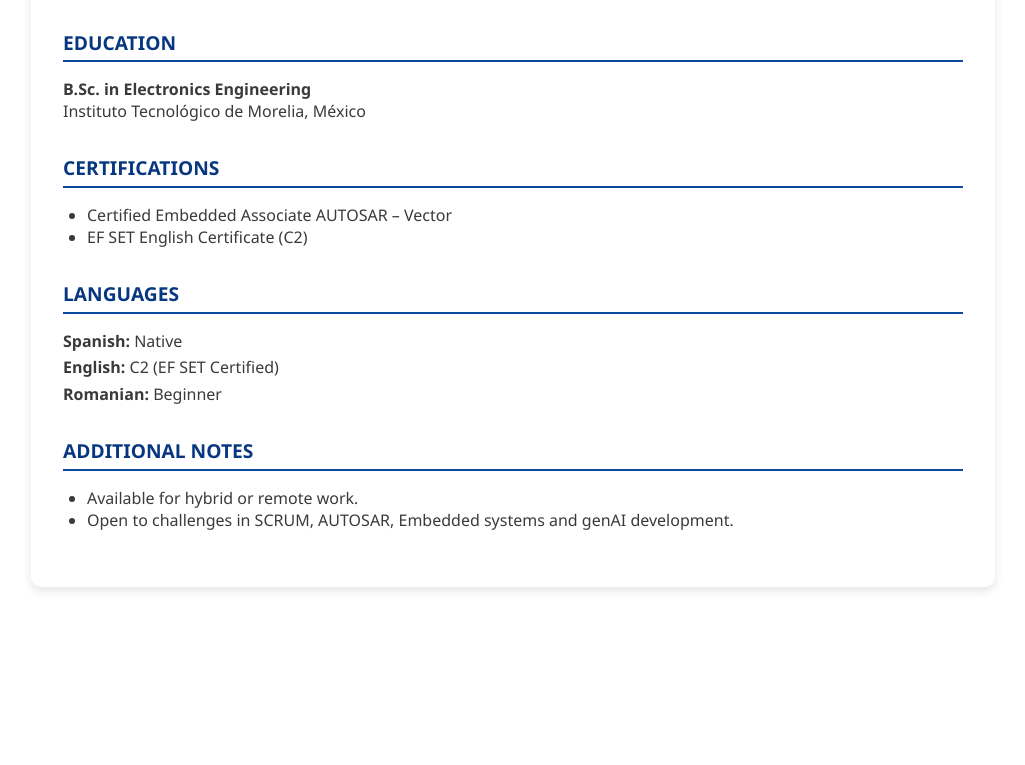
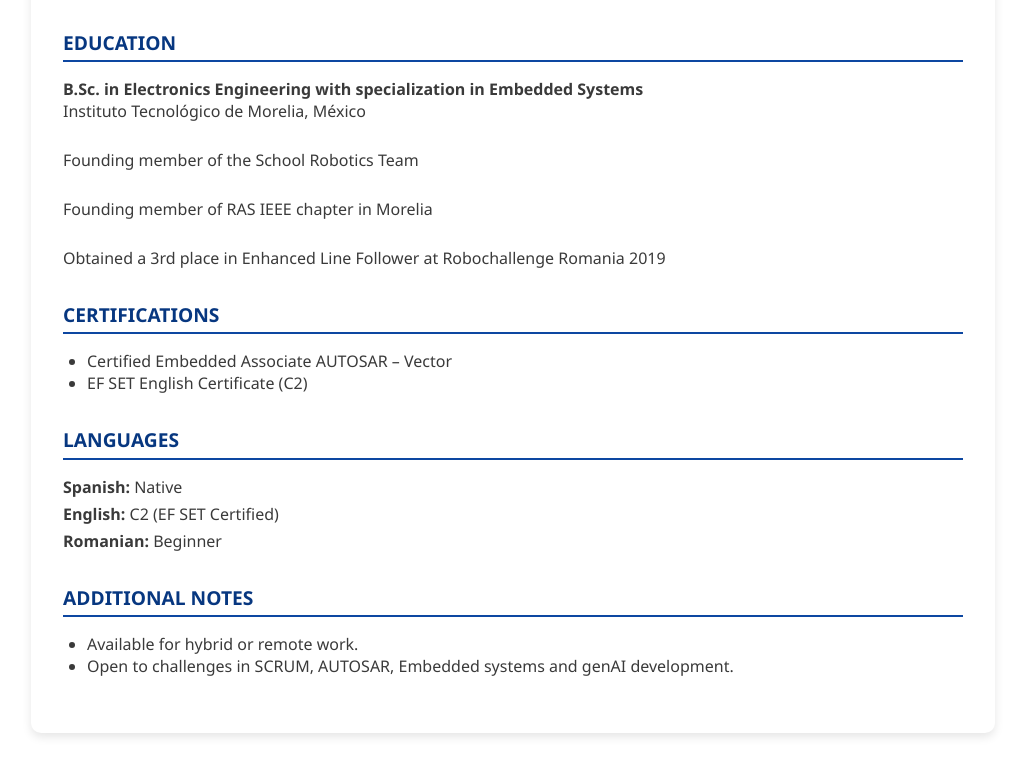
Before and after one commit to AlexanderSantanaBazan/AlexanderSantanaBazan.github.io, a plain HTML site: page index.html in a window 1280 px wide. Shown: the part 2223-2988 px from the top of the page, without its empty margins (127-1152 px from the left). Before the commit the page ends 2842 px from the top, so only its background shows below. Drawn offline with Linux system fonts and the light colour scheme.

Commit message:
Added School experience

```diff
--- a/index.html
+++ b/index.html
@@ -178,7 +178,10 @@
 
     <div class="section">
       <h2 class="section-title">Education</h2>
-      <p><strong>B.Sc. in Electronics Engineering</strong><br>Instituto Tecnológico de Morelia, México</p>
+      <p><strong>B.Sc. in Electronics Engineering with specialization in Embedded Systems</strong><br>Instituto Tecnológico de Morelia, México</p>
+      <p></strong><br>Founding member of the School Robotics Team</p>
+      <p></strong><br>Founding member of RAS IEEE chapter in Morelia</p>
+      <p></strong><br>Obtained a 3rd place in Enhanced Line Follower at Robochallenge Romania 2019</p>
     </div>
 
     <div class="section">
```
